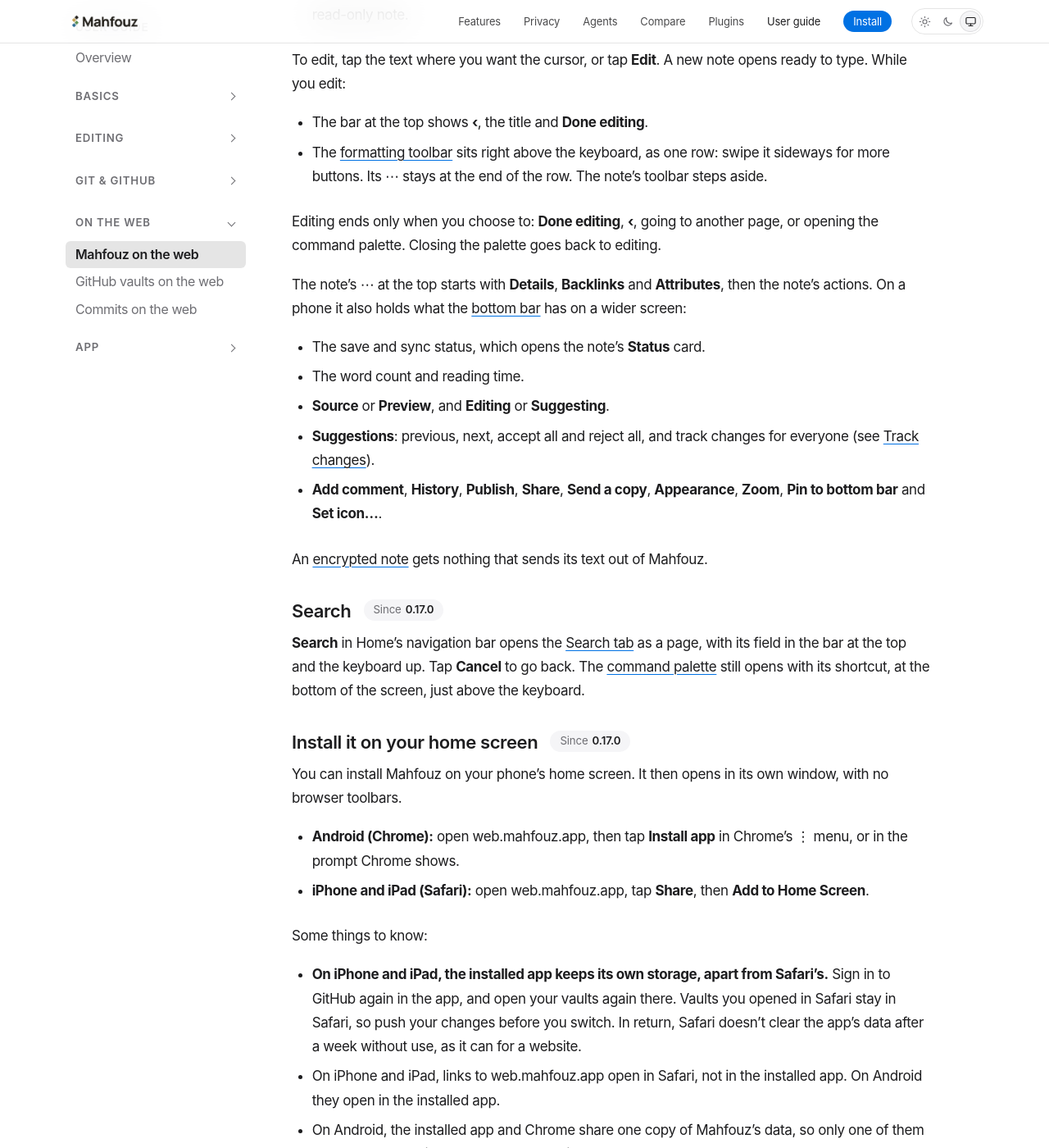
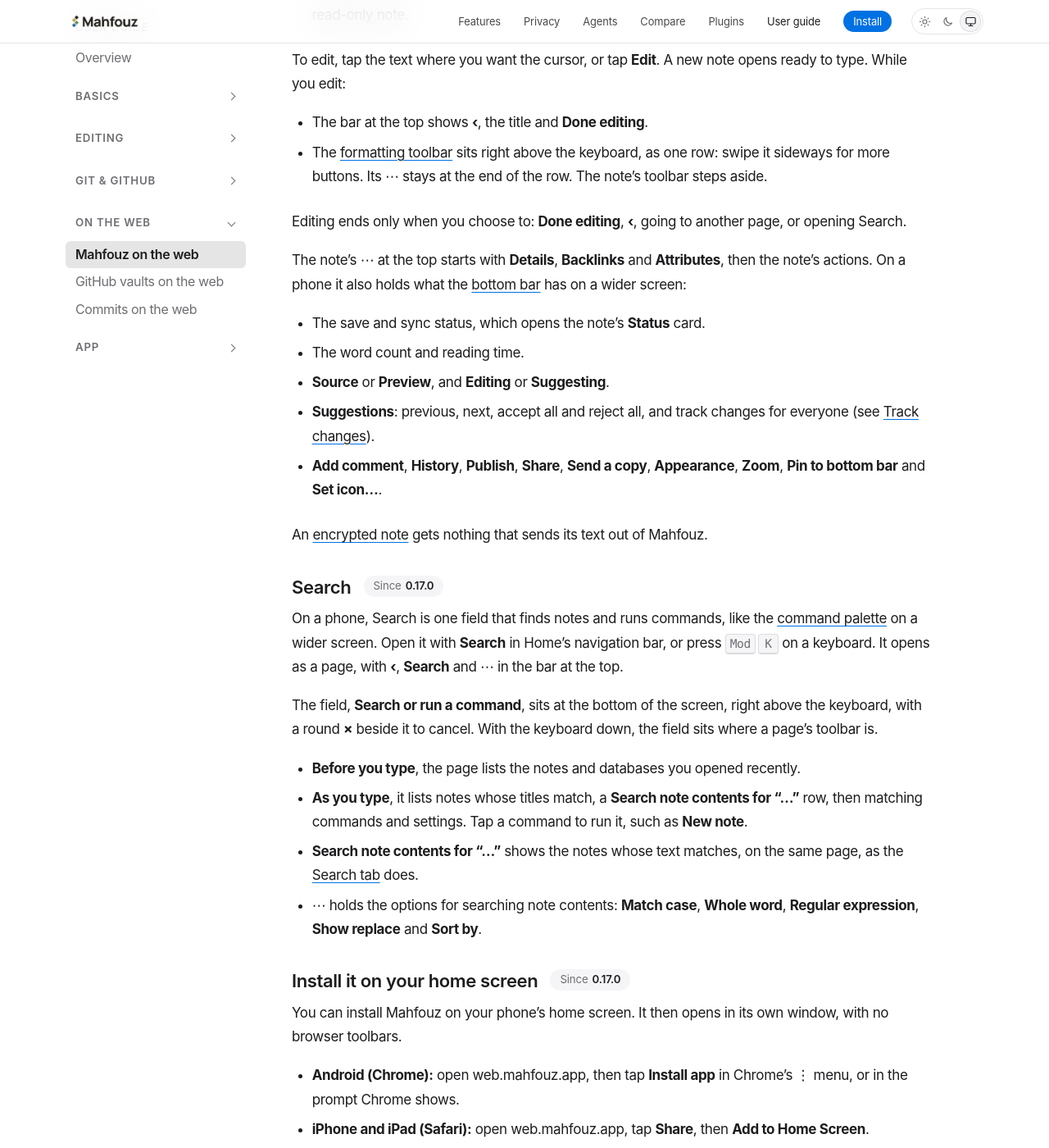
Before and after one commit to mahfouz-app/docs, a Jekyll site: the page built from guide/web.md, in a window 1280 px wide and 1400 px high, scrolled down 4504 px. Shown: the whole window at 82% size. Built offline with Jekyll 4.4.1, drawn with Linux system fonts in a browser that asks for light colours.

Commit message:
guide: phone Search as one field for notes and commands
Matches the approved Step 5/6 design (mockup frames 13-18): one field
like the command palette, at the bottom above the keyboard, recent notes
before typing, Search note contents on the same page, and the
note-contents options in the top bar's ⋯. Mod+K opens it on a phone.

Co-Authored-By: Claude Opus 5.5 <noreply@anthropic.com>

```diff
--- a/guide/web.md
+++ b/guide/web.md
@@ -187,8 +187,7 @@ note opens ready to type. While you edit:
   at the end of the row. The note's toolbar steps aside.
 
 Editing ends only when you choose to: **Done editing**, **‹**, going to
-another page, or opening the command palette. Closing the palette goes
-back to editing.
+another page, or opening Search.
 
 The note's **⋯** at the top starts with **Details**, **Backlinks** and
 **Attributes**, then the note's actions. On a phone it also holds what
@@ -207,11 +206,25 @@ out of Mahfouz.
 
 ### Search {% include since.html v="0.17.0" %} {#search-on-a-phone}
 
-**Search** in Home's navigation bar opens the [Search tab](/guide/links/#search)
-as a page, with its field in the bar at the top and the keyboard up. Tap
-**Cancel** to go back. The [command
-palette](/guide/command-palette/) still opens with its shortcut, at the
-bottom of the screen, just above the keyboard.
+On a phone, Search is one field that finds notes and runs commands, like
+the [command palette](/guide/command-palette/) on a wider screen. Open it
+with **Search** in Home's navigation bar, or press <kbd>Mod</kbd><kbd>K</kbd>
+on a keyboard. It opens as a page, with **‹**, **Search** and **⋯** in the
+bar at the top.
+
+The field, **Search or run a command**, sits at the bottom of the screen,
+right above the keyboard, with a round **×** beside it to cancel. With the
+keyboard down, the field sits where a page's toolbar is.
+
+- **Before you type**, the page lists the notes and databases you opened
+  recently.
+- **As you type**, it lists notes whose titles match, a **Search note
+  contents for “…”** row, then matching commands and settings. Tap a
+  command to run it, such as **New note**.
+- **Search note contents for “…”** shows the notes whose text matches, on
+  the same page, as the [Search tab](/guide/links/#search) does.
+- **⋯** holds the options for searching note contents: **Match case**,
+  **Whole word**, **Regular expression**, **Show replace** and **Sort by**.
 
 ### Install it on your home screen {% include since.html v="0.17.0" %} {#install-it-on-your-home-screen}
 
```
Also changed, not shown: guide/command-palette.md (+3 -0 lines).
